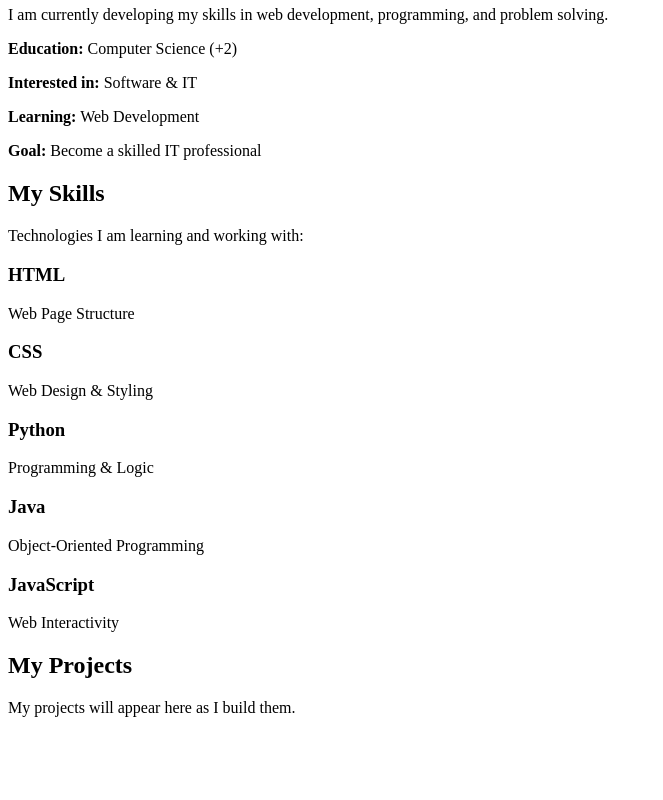
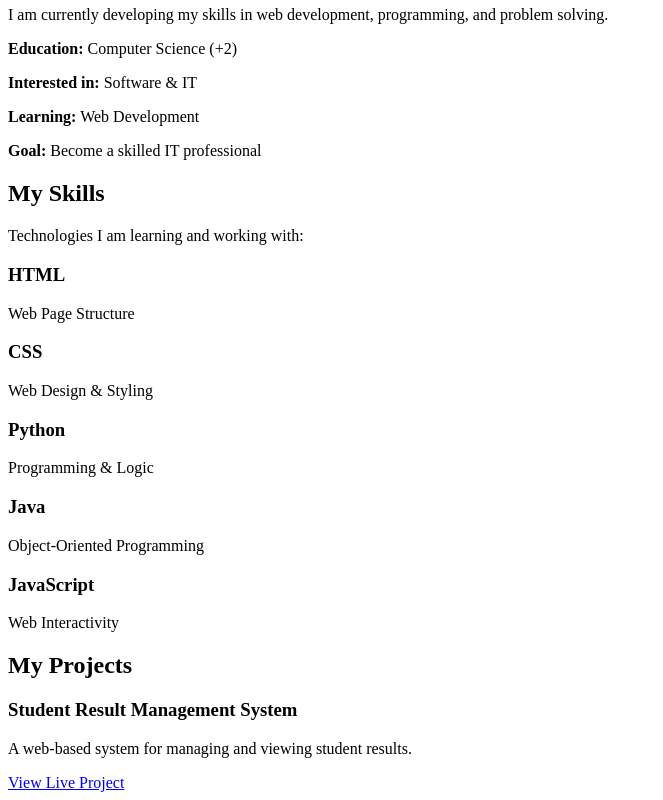
Before and after one commit to SunarRitika16/Personal-portfolio-, a plain HTML site: page index.html in a window 1280 px wide. Shown: the part 315-1115 px from the top of the page, without its empty margins (0-663 px from the left). Before the commit the page ends 1048 px from the top, so only its background shows below. Drawn offline with Linux system fonts and the light colour scheme.

Commit message:
Update index.html

```diff
--- a/index.html
+++ b/index.html
@@ -112,5 +112,12 @@
 
 <section id="Projects">
   <h2>My Projects</h2>
-<p>My projects will appear here as I build them.</p>
+
+  <h3>Student Result Management System</h3>
+  <p>A web-based system for managing and viewing student results.</p>
+
+  <a href="https://sunarritika16.github.io/student-result-management-system/" target="_blank">
+    View Live Project
+  </a>
+
 </section>
```
